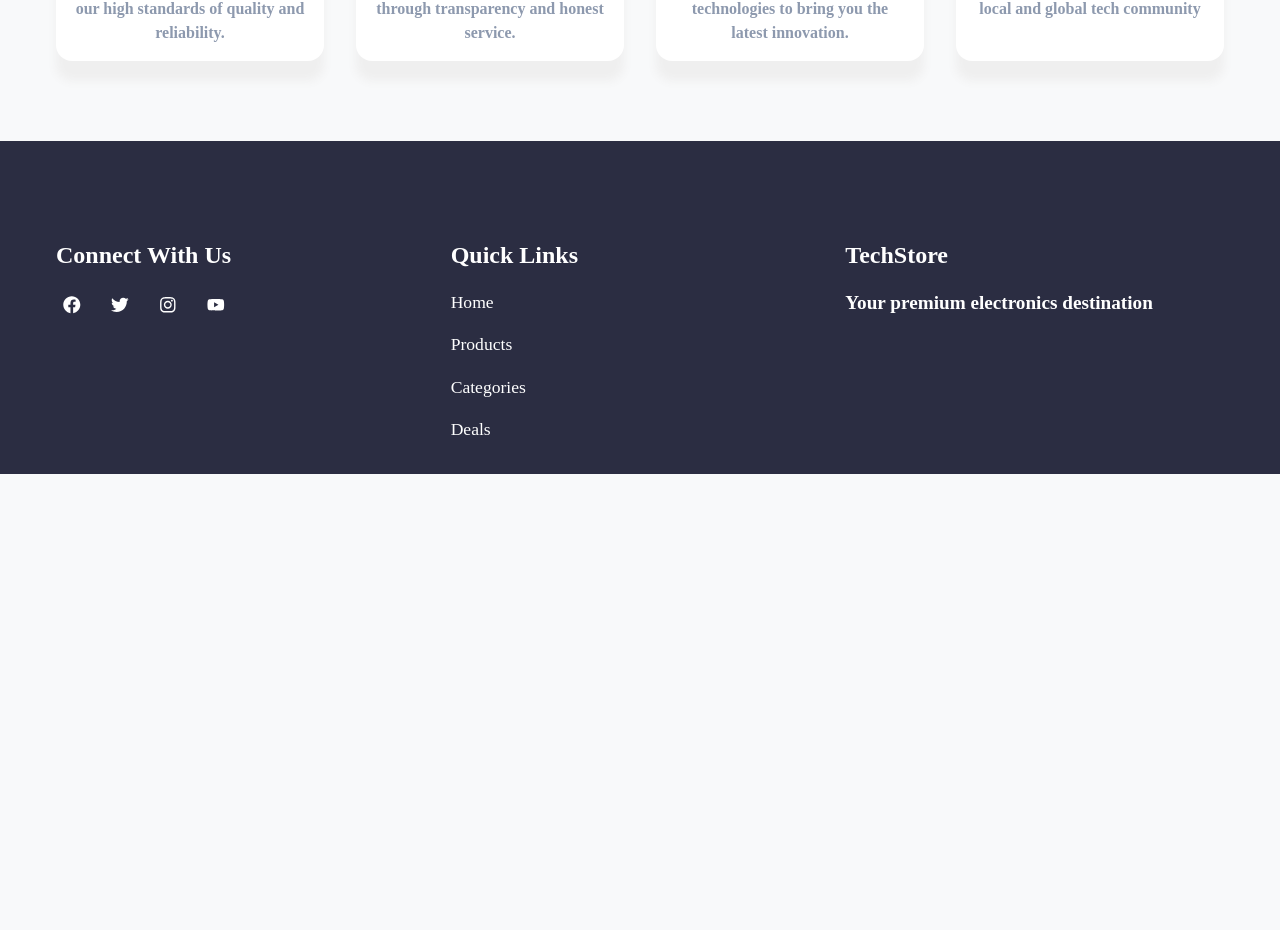
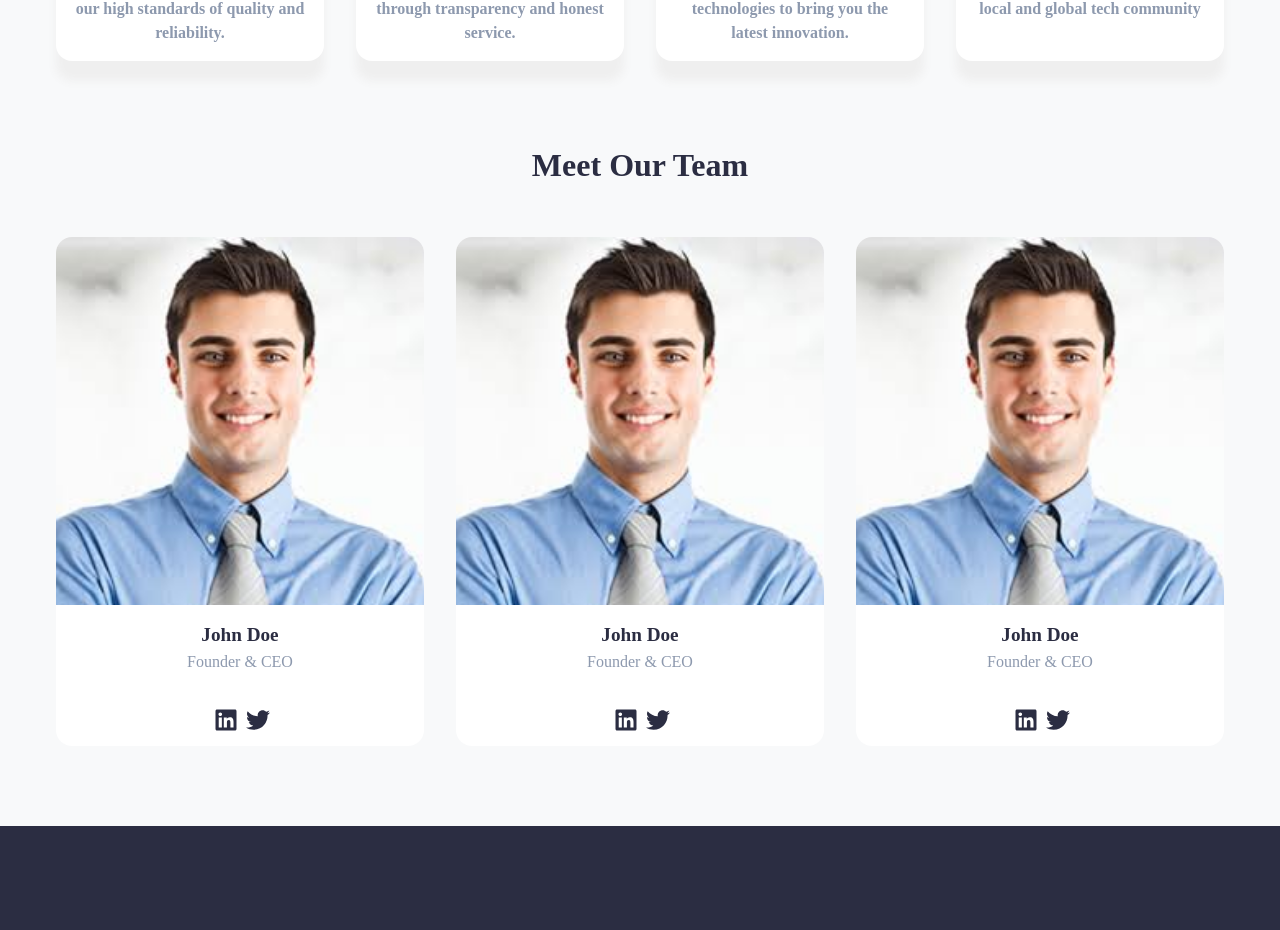
Before and after one commit to mohammadmehdidalvandii/techstore-front-end, a React (Vite) app: page /About in a window 1280 px wide. Shown: the part 952-1882 px from the top of the page. Before the commit the page ends 1426 px from the top, so only its background shows below. Built offline with nearby package versions, Linux system fonts and the light colour scheme.

Commit message:
create section Team for about-page

```diff
--- /dev/null
+++ b/src/components/template/about/Team/Team.css
@@ -0,0 +1,62 @@
+.team{
+    display: block;
+    width: 100%;
+    margin-bottom: 5rem;
+}
+.team .team_title{
+    display: block;
+    font-family: var(--font-rubikBlack);
+    font-size: 2rem;
+    text-align: center;
+}
+.team .team_grid{
+    display: grid;
+    grid-template-columns: repeat(auto-fit , minmax(200px , 1fr));
+    gap: 2rem;
+    margin-top: 3rem;
+}
+.team_grid .team_card{
+    display: block;
+    background-color: var(--white);
+    border-radius: 1rem;
+    overflow: hidden;
+}
+.team_card .img{
+    display: block;
+    width: 100%;
+    object-fit: cover;
+}
+
+.team_card .name{
+    display: block;
+    text-align: center;
+    margin-top: 1rem;
+    font-family: var(--font-rubikBold);
+    font-size: 1.2rem;
+    color: var(--text-color);
+}
+.team_card .job{
+    display: block;
+    width: 100%;
+    text-align: center;
+    font-family: var(--font-rubikBold);
+    font-size: 1rem;
+    color: var(--gray);
+}
+.team_card .media{
+    display: flex;
+    justify-content: center;
+    gap: 0.8rem;
+    margin-top: 2rem;
+}
+.team_card .media .link{
+    display: block;
+    width: 20px;
+    font-size: 1.5rem;
+    color: var(--text-color);
+    transition: all 0.4s linear;
+    &:hover{
+        transform: scale(1.2);
+        color: var(--secondary-color);
+    }
+}
--- /dev/null
+++ b/src/components/template/about/Team/Team.tsx
@@ -0,0 +1,45 @@
+import React from 'react';
+import './Team.css';
+import { NavLink } from 'react-router-dom';
+import { FaLinkedin, FaTwitter } from 'react-icons/fa';
+
+const Team:React.FC = ()=>{
+  return (
+    <section className="team">
+        <div className="container">
+            <h2 className="team_title">Meet Our Team</h2>
+            <div className="team_grid">
+                <div className="team_card">
+                    <img src="/images/user.jpg" alt="user"  className='img'/>
+                    <h6 className="name">John Doe</h6>
+                    <span className="job">Founder & CEO</span>
+                    <div className="media">
+                        <NavLink to='/' className='link'><FaLinkedin/></NavLink>
+                        <NavLink to='/' className='link'><FaTwitter/></NavLink>
+                    </div>
+                </div>
+                <div className="team_card">
+                    <img src="/images/user.jpg" alt="user"  className='img'/>
+                    <h6 className="name">John Doe</h6>
+                    <span className="job">Founder & CEO</span>
+                    <div className="media">
+                        <NavLink to='/' className='link'><FaLinkedin/></NavLink>
+                        <NavLink to='/' className='link'><FaTwitter/></NavLink>
+                    </div>
+                </div>
+                <div className="team_card">
+                    <img src="/images/user.jpg" alt="user"  className='img'/>
+                    <h6 className="name">John Doe</h6>
+                    <span className="job">Founder & CEO</span>
+                    <div className="media">
+                        <NavLink to='/' className='link'><FaLinkedin/></NavLink>
+                        <NavLink to='/' className='link'><FaTwitter/></NavLink>
+                    </div>
+                </div>
+            </div>
+        </div>
+    </section>
+  )
+}
+
+export default Team
--- a/src/page/About/About.tsx
+++ b/src/page/About/About.tsx
@@ -3,6 +3,7 @@ import Footer from '@components/module/Footer/Footer'
 import Navbar from '@components/module/Navbar/Navbar'
 import Mission from '@components/template/about/Mission/Mission'
 import Story from '@components/template/about/Story/Story'
+import Team from '@components/template/about/Team/Team'
 import React from 'react'
 
 const About:React.FC = ()=>{
@@ -12,6 +13,7 @@ const About:React.FC = ()=>{
     <Breadcrumb title='About TechStore' text='Your Trusted Electronics Partner Since 2010'/>
     <Story/>
     <Mission/>
+    <Team/>
     <Footer/>
     </>
   )
```
Also changed, not shown: public/images/user.jpg (added).
